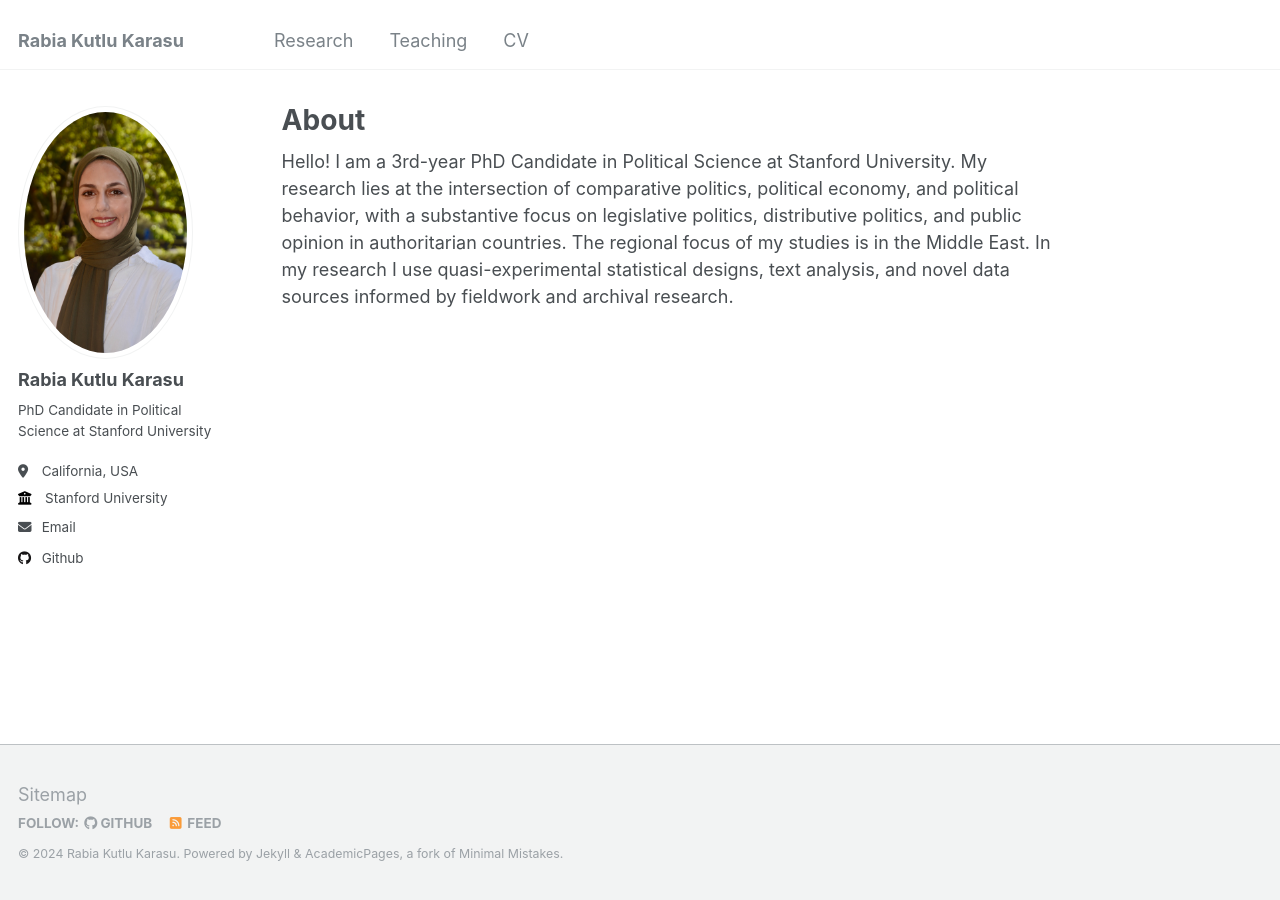
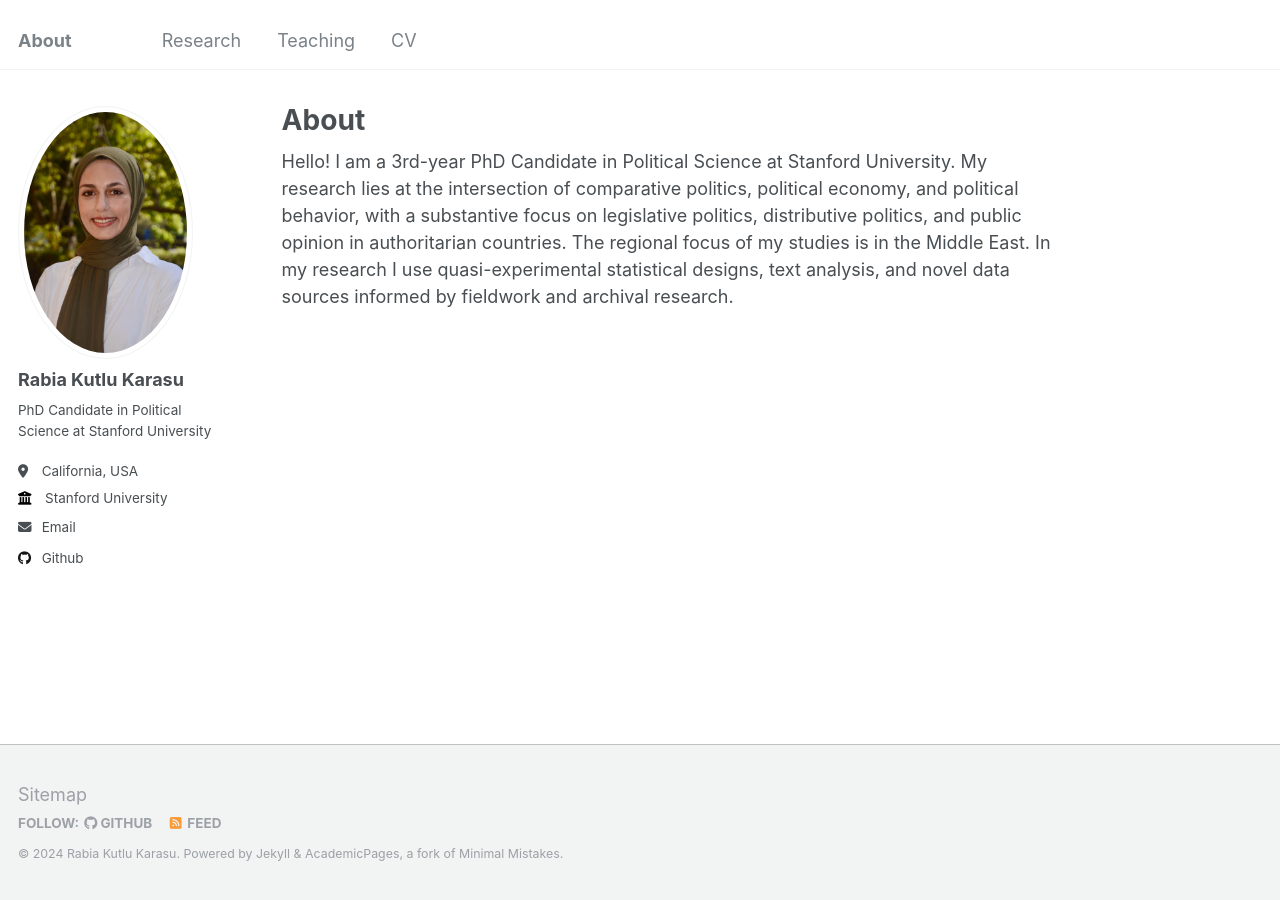
Before and after one commit to rabiakutlukarasu/rabiakutlukarasu.github.io, a Jekyll site: the page built from _pages/about.md, in a window 1280 px wide. Built offline with Jekyll 4.4.1, drawn with Linux system fonts in a browser that asks for light colours.

Commit message:
Update _config.yml

```diff
--- a/_config.yml
+++ b/_config.yml
@@ -8,7 +8,7 @@
 
 # Basic Site Settings
 locale                   : "en-US"
-title                    : "Rabia Kutlu Karasu"
+title                    : "About"
 title_separator          : "-"
 name                     : &name "Rabia Kutlu Karasu"
 description              : &description "I am a PhD Candidate in Political Science at Stanford University. My research lies at the intersection of comparative politics, political economy, and political behavior. I study ...."
```
